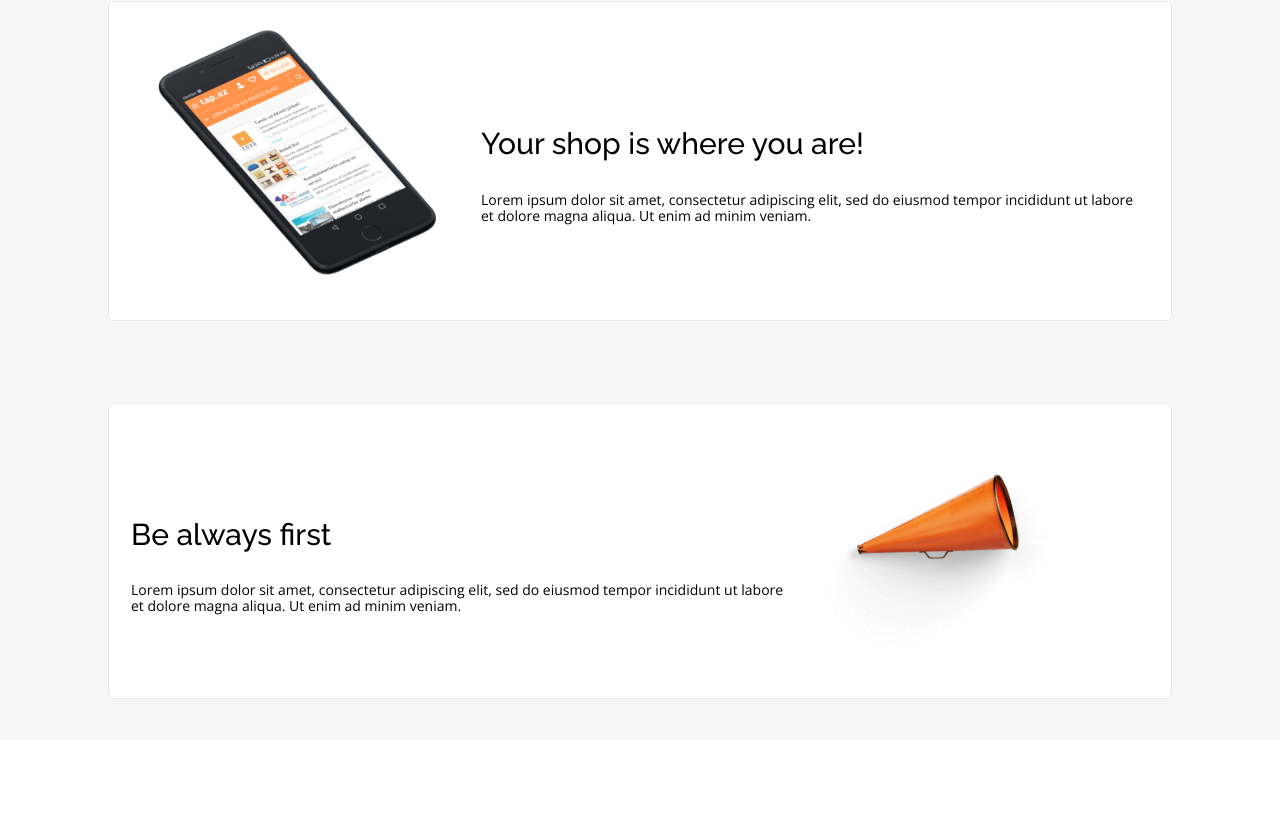
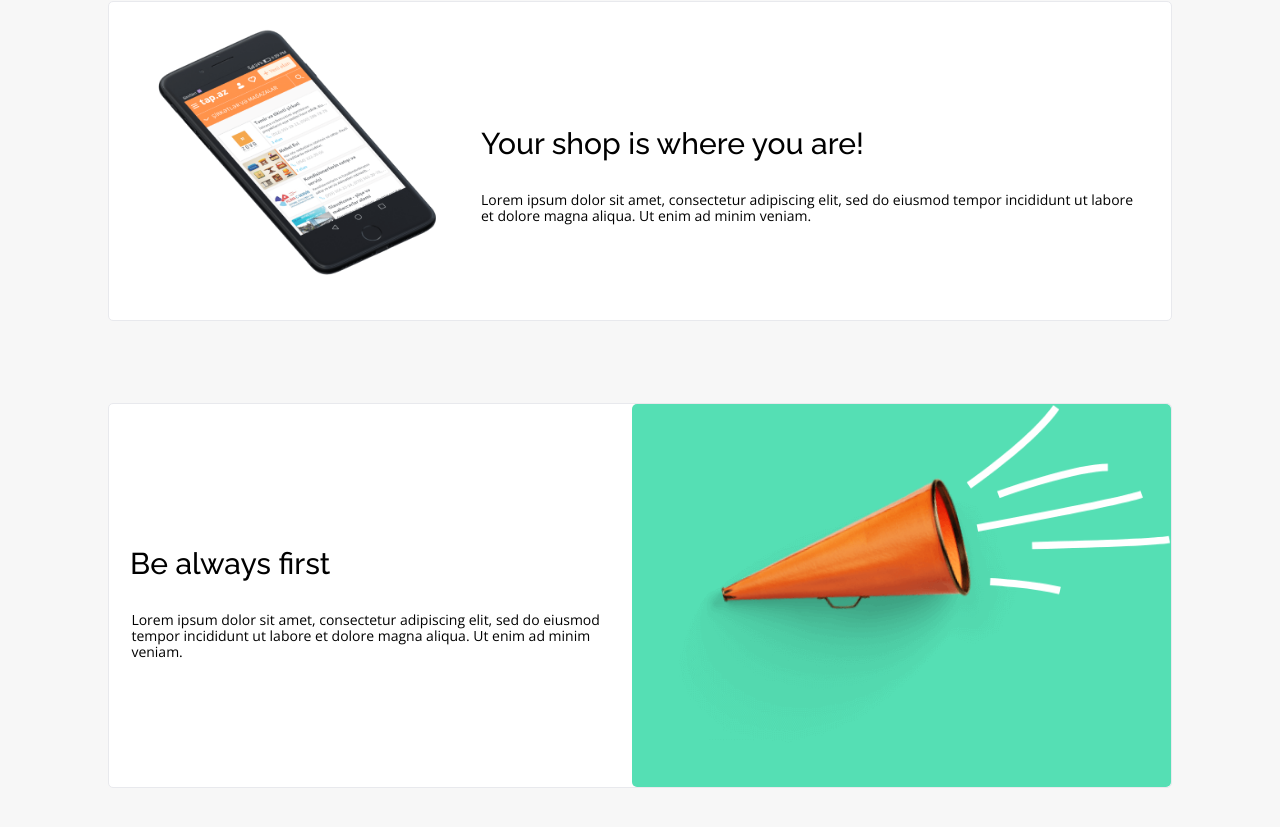
Before and after one commit to Vitus96/BestShop_RWD, a website built with Parcel: page index.html in a window 1280 px wide. Shown: the part 1481-2308 px from the top of the page. Before the commit the page ends 2221 px from the top, so only its background shows below. Built offline with nearby package versions, Linux system fonts and the light colour scheme.

Commit message:
Version 2: MAIN - Section 3 (WIP)

```diff
--- a/index.html
+++ b/index.html
@@ -259,7 +259,8 @@
 
                                 <div class="section-3-bebefits-1-row-text">
                                     <h2>Be always first</h2>
-                                    <p>Lorem ipsum dolor sit amet, consectetur adipiscing elit, sed do eiusmod tempor incididunt ut labore et dolore magna aliqua. Ut enim ad minim veniam.</p>
+                                    <p>Lorem ipsum dolor sit amet, consectetur adipiscing elit, sed do eiusmod tempor
+                                        incididunt ut labore et dolore magna aliqua. Ut enim ad minim veniam.</p>
                                 </div>
 
                             </div>
@@ -276,20 +277,23 @@
 
                                 <div class="section-3-bebefits-2-row-text">
                                     <h2>Your shop is where you are!</h2>
-                                    <p>Lorem ipsum dolor sit amet, consectetur adipiscing elit, sed do eiusmod tempor incididunt ut labore et dolore magna aliqua. Ut enim ad minim veniam.</p>
+                                    <p>Lorem ipsum dolor sit amet, consectetur adipiscing elit, sed do eiusmod tempor
+                                        incididunt ut labore et dolore magna aliqua. Ut enim ad minim veniam.</p>
                                 </div>
 
                             </div>
                         </div>
                     </div>
 
-                    <div class="row">
+                    <div class="row section-3-row">
+
                         <div class="col-12">
                             <div class="section-3-bebefits-3-row">
 
                                 <div class="section-3-bebefits-3-row-text">
                                     <h2>Be always first</h2>
-                                    <p>Lorem ipsum dolor sit amet, consectetur adipiscing elit, sed do eiusmod tempor incididunt ut labore et dolore magna aliqua. Ut enim ad minim veniam.</p>
+                                    <p>Lorem ipsum dolor sit amet, consectetur adipiscing elit, sed do eiusmod tempor
+                                        incididunt ut labore et dolore magna aliqua. Ut enim ad minim veniam.</p>
                                 </div>
 
                                 <div class="section-3-bebefits-3-row-image">
@@ -298,6 +302,19 @@
 
                             </div>
                         </div>
+                        <!--
+                        <div class="col-5">
+
+                            <div class="section-3-bebefits-3-row-container">
+                                <div class="section-3-bebefits-3-row-image">
+                                    <img src="assets/Trumpet.png" alt="trumpet">
+                                </div>
+                            </div>
+
+                        </div>
+                    -->
+
+
                     </div>
 
                 </div>
--- a/scss/main2.scss
+++ b/scss/main2.scss
@@ -50,6 +50,7 @@ $width-desktop: 64em; // 1024px
 $width-desktop-2: 111.25em; // 1780px
 
 $max-icon: 3;
+$max-text: 3;
 $max-img: 3;
 
 
@@ -361,6 +362,7 @@ $base-column-width: math.div(100%, 12);
 
 .section-3-benefits-bg {
     background-color: $color-white-2;
+    width: 100%;
 }
 
 .container-3 {
@@ -368,26 +370,22 @@ $base-column-width: math.div(100%, 12);
     width: 100%;
 }
 
+/*
+.section-3-row {
+    display: flex;
+    flex-direction: column;
+    justify-content: center;
 
+    //width: 100%;
 /*
-@mixin backgroundImage($top-img, $left-img, $color-img) { //POKUS o nastavení pozadí obrázků
-    content: "";
-    display: block;
-    position: absolute;
-    width: 180px;
-    height: 180px;
-    top: $top-img;
-    left: $left-img;
-    border: none;
-    border-radius: 50%;
-    background-color: $color-img;
-    transform: rotate(45deg);
+    @media (min-width:375px) {
+        width: 100%;
+    }*/
+/*}*/
 
-    @content;
-}*/
-
-@for $e from 1 through $max-img {
-    .section-3-bebefits-#{$e}-row {
+.section-3-bebefits-1-row,
+.section-3-bebefits-2-row,
+.section-3-bebefits-3-row {
     background-color: $color-white-1;
     border-radius: 0.3125em; // 5px
     border: 0.0625em solid #E8E9ED; // 1px
@@ -401,14 +399,39 @@ $base-column-width: math.div(100%, 12);
 
     @media (min-width: $width-desktop) {
         flex-direction: row;
-
-            .section-3-bebefits-1-row { //POKUS o přehození textu a obrázku na druhou stranu !!!
-                flex-direction: row-reverse;
     }
 }
 
-        @for $a from 1 through $max-img {
-            .section-3-bebefits-#{$a}-row-text {
+.section-3-bebefits-3-row {
+    padding: 0;
+}
+
+/*
+.section-3-bebefits-3-row {
+    margin: 2.5625em 1.875em 0 1.875em; // 41px 30px 0px 30px
+
+
+    @media (min-width: $width-desktop) {
+        flex-direction: row;
+    }
+}*/
+
+/*
+.section-3-bebefits-3-row {
+    background-color: $color-white-1;
+    border-radius: 0.3125em; // 5px
+    border: 0.0625em solid #E8E9ED; // 1px
+    padding: 1.375em; // 22px
+    margin: 2.5625em 1.875em; // 41px 30px
+
+    display: flex;
+    flex-direction: column;
+}
+*/
+
+.section-3-bebefits-1-row-text,
+.section-3-bebefits-2-row-text,
+.section-3-bebefits-3-row-text {
     h2 {
         font-family: $font-raleway;
         font-size: 1.875em; // 30px
@@ -419,13 +442,29 @@ $base-column-width: math.div(100%, 12);
     p {
         font-family: $font-open-sans;
         font-size: 0.875em; // 14px
-
-                }
     }
 }
 
-        @for $b from 1 through $max-img {
-            .section-3-bebefits-#{$b}-row-image {
+.section-3-bebefits-3-row-text {
+    h2 {
+        margin: 1.5em 1.5em 1em 0.7em;
+    }
+
+    p {
+        margin: 1.5em 1.5em 2em 1.6em;
+    }
+}
+
+/*
+.section-3-bebefits-3-row-container {
+    background-color: $color-green-1;
+    border-radius: 0.3125em;
+    margin: 0 1.875em 0 1.875em; // 41px 30px 0px 30px
+}
+*/
+
+.section-3-bebefits-1-row-image,
+.section-3-bebefits-2-row-image {
     max-width: 170px;
     width: 100%;
     position: relative;
@@ -447,12 +486,25 @@ $base-column-width: math.div(100%, 12);
         z-index: 1;
     }
 }
+
+.section-3-bebefits-3-row-image {
+    //max-width: 170px;
+    width: 100%;
+    position: relative;
+    background-color:  $color-green-1;
+    border-radius: 0.3125em; // 5px
+    position: relative;
     /*
-            .section-3-bebefits-1-row {
-                @include backgroundImage(10px, 10px, $color-red-1);
+    @media (min-width:375px){
+        margin: 2.5625em;
+    }
+    */
+    img {
+        width: 100%;
+        //height: 23vh;
+        z-index: 1;
+        //padding-top: 5em;
 
-            }*/
-        }
 
     }
 }
```
Also changed, not shown: scss/main.scss (+148 -0 lines), dist/index.html, 2 other files. Lines whose indentation alone changed are shown as unchanged.
